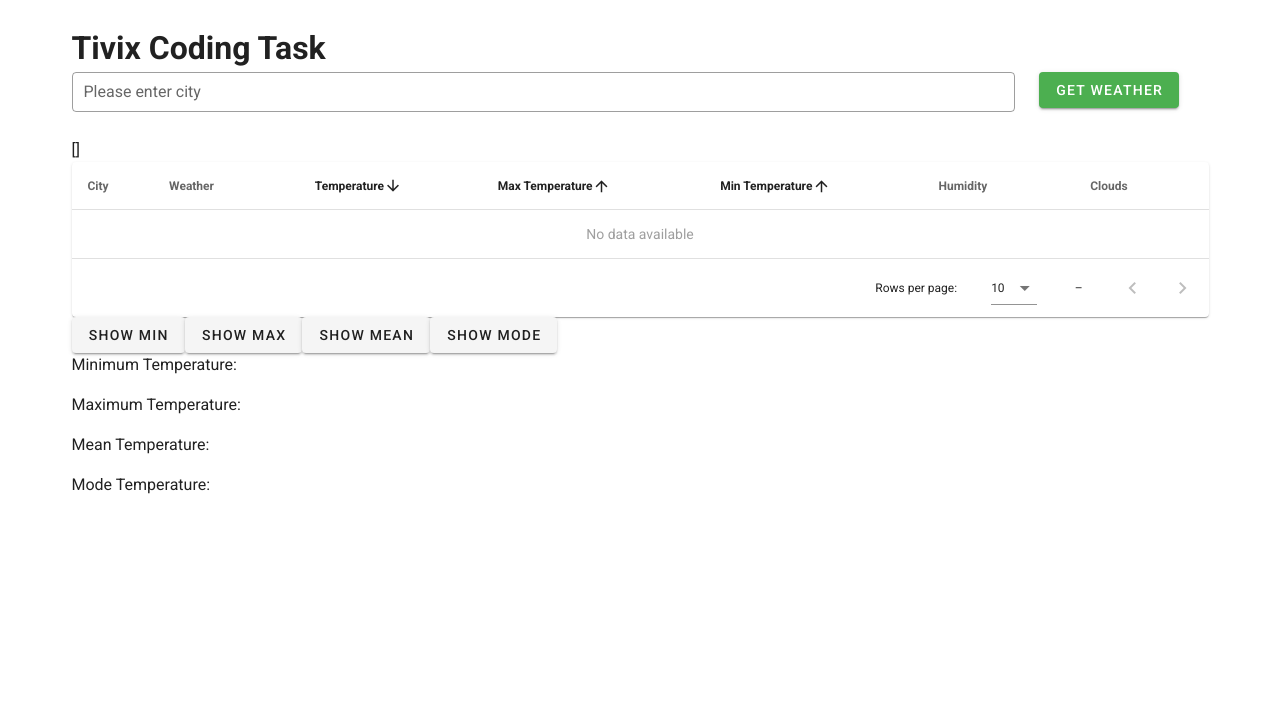
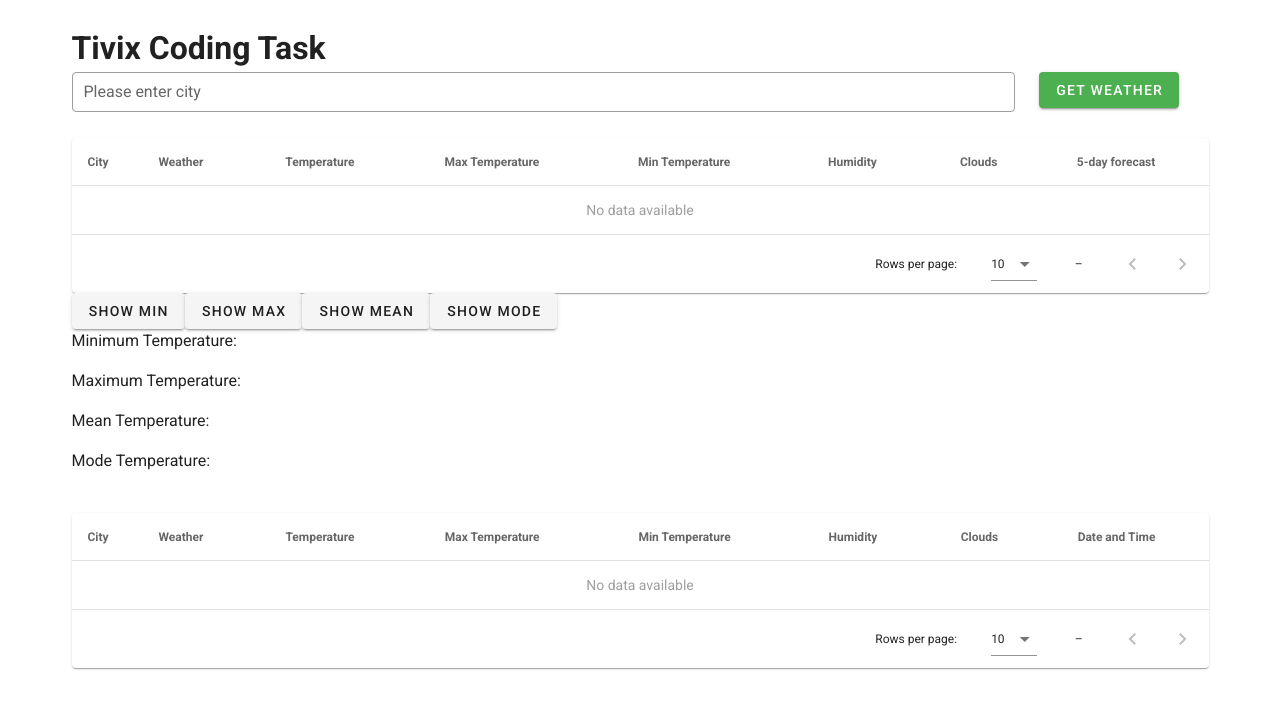
Before and after one commit to devJasonClarke/vue-nuxt-task-framework-vuetify-Tivix-Coding-challenge, a Nuxt app: page / in a window 1280 px wide. Shown: the top 708 px of the page. Built offline with nearby package versions, Linux system fonts and the light colour scheme.

Commit message:
implemented all basic features

```diff
--- a/pages/index.vue
+++ b/pages/index.vue
@@ -1,4 +1,5 @@
 <template>
+  <v-main>
     <v-container>
       <h1>Tivix Coding Task</h1>
       <v-form @submit.prevent="fetchApi">
@@ -13,19 +14,21 @@
               v-model="city"
             ></v-text-field
           ></v-col>
-        <v-col> <v-btn color="success" type="submit">Get Weather</v-btn></v-col>
+          <v-col>
+            <v-btn color="success" type="submit">Get Weather</v-btn></v-col
+          >
         </v-row>
-
+        <!--  {{ fiveDay }}
         {{ cities }}
-      {{ error }}
+        {{ error }} -->
       </v-form>
-    <v-data-table
-      :headers="headers"
-      :items="cities"
-      :sort-by="['temp', 'temp_max', 'temp_min']"
-      :sort-desc="[true, false]"
-      class="elevation-1"
-    ></v-data-table>
+      <v-data-table :headers="headers" :items="cities" class="elevation-1">
+        <template v-slot:[`item.see_more`]="{ item }">
+          <v-icon small class="mr-2" @click="fetchFiveDay(item)">
+            mdi-chevron-down mdi-24px
+          </v-icon>
+        </template>
+      </v-data-table>
       <v-btn @click="showMin">Show Min</v-btn>
       <v-btn @click="showMax">Show Max</v-btn>
       <v-btn @click="showMean">Show Mean</v-btn>
@@ -35,12 +38,25 @@
       <p>Mean Temperature: {{ mean }}</p>
       <p>Mode Temperature: {{ mode }}</p>
     </v-container>
+    <v-container id="fiveDays">
+      <v-data-table
+        :headers="fiveDayHeaders"
+        :items="fiveDay"
+        class="elevation-1"
+      >
+      </v-data-table>
+    </v-container>
+  </v-main>
 </template>
 <script>
 export default {
   data() {
     return {
       city: "",
+      dialog: false,
+      fiveDay: [],
+      expanded: [],
+      singleExpand: false,
       apiInfo: "value",
       error: "",
       headers: [
@@ -55,20 +71,48 @@ export default {
         { text: "Max Temperature", value: "temp_max" },
         { text: "Min Temperature", value: "temp_min" },
         { text: "Humidity", value: "humidity" },
-        { text: "Clouds", value: "clouds" }
+        { text: "Clouds", value: "clouds" },
+        {
+          text: "5-day forecast",
+          align: "start",
+          sortable: false,
+          value: "see_more"
+        }
+      ],
+      fiveDayHeaders: [
+        {
+          text: "City",
+          align: "start",
+          sortable: false,
+          value: "city"
+        },
+        { text: "Weather", value: "weather" },
+        { text: "Temperature", value: "temp" },
+        { text: "Max Temperature", value: "temp_max" },
+        { text: "Min Temperature", value: "temp_min" },
+        { text: "Humidity", value: "humidity" },
+        { text: "Clouds", value: "clouds" },
+        {
+          text: "Date and Time",
+          align: "start",
+          sortable: false,
+          value: "time"
+        }
       ],
       cities: [],
+      fiveDayCities: [],
       min: "",
       max: "",
       mean: "",
       mode: ""
     };
   },
+
   methods: {
     async fetchApi() {
       await this.$axios
         .$get(
-          `http://api.openweathermap.org/data/2.5/weather?q=${this.city}&appid=${process.env.api}`
+          `https://api.openweathermap.org/data/2.5/weather?q=${this.city}&appid=${process.env.api}`
         )
         .then(res => {
           let city = res.name;
@@ -87,6 +131,60 @@ export default {
             humidity,
             clouds
           });
+        })
+        .catch(error => {
+          this.error = error;
+        });
+    },
+    async fetchFiveDay(city) {
+      this.fiveDay = [];
+      console.log("five");
+      await this.$axios
+        .$get(
+          `https://api.openweathermap.org/data/2.5/forecast?q=${city.city}&appid=${process.env.api}`
+        )
+        .then(res => {
+          console.log(res);
+          let day = new Date(res.list[0].dt * 1000);
+          //   this.fiveDay.push(day);
+
+          let city = res.city.name;
+          for (let i = 0; i < res.list.length; i++) {
+            let weather = res.list[i].weather[0].description;
+            let temp = res.list[i].main.temp;
+            let temp_max = res.list[i].main.temp_max;
+            let temp_min = res.list[i].main.temp_min;
+            let humidity = res.list[i].main.humidity;
+            let clouds = res.list[i].clouds.all;
+            let time = this.timeConverter(res.list[i].dt);
+
+            this.fiveDay.push({
+              city,
+              weather,
+              temp,
+              temp_max,
+              temp_min,
+              humidity,
+              clouds,
+              time
+            });
+          }
+          /*    let city = res.name;
+          let weather = res.weather[0].description;
+          let temp = res.main.temp;
+          let temp_max = res.main.temp_max;
+          let temp_min = res.main.temp_min;
+          let humidity = res.main.humidity;
+          let clouds = res.clouds.all;
+          this.cities.push({
+            city,
+            weather,
+            temp,
+            temp_max,
+            temp_min,
+            humidity,
+            clouds
+          }); */
         })
         .catch(error => {
           this.error = error;
@@ -146,6 +244,28 @@ export default {
         }
 
       this.mode = modes;
+    },
+    timeConverter(UNIX_timestamp) {
+      let unixDate = new Date(UNIX_timestamp * 1000);
+      let months = [
+        "Jan",
+        "Feb",
+        "Mar",
+        "Apr",
+        "May",
+        "Jun",
+        "Jul",
+        "Aug",
+        "Sep",
+        "Oct",
+        "Nov",
+        "Dec"
+      ];
+      let year = unixDate.getFullYear();
+      let month = months[unixDate.getMonth()];
+      let date = unixDate.getDate();
+      let time = `${date} ${month} ${year}`;
+      return time;
     }
   }
 };
```
Lines whose indentation alone changed are shown as unchanged.
